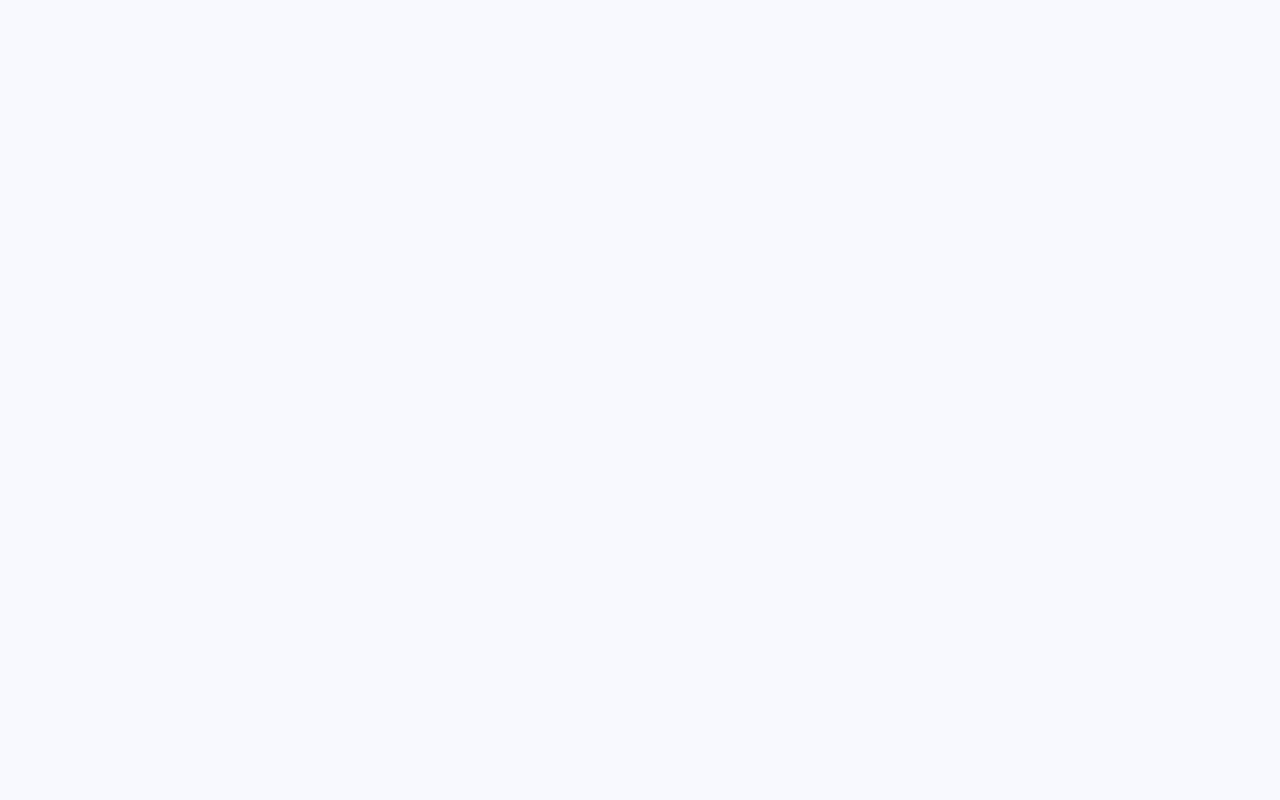
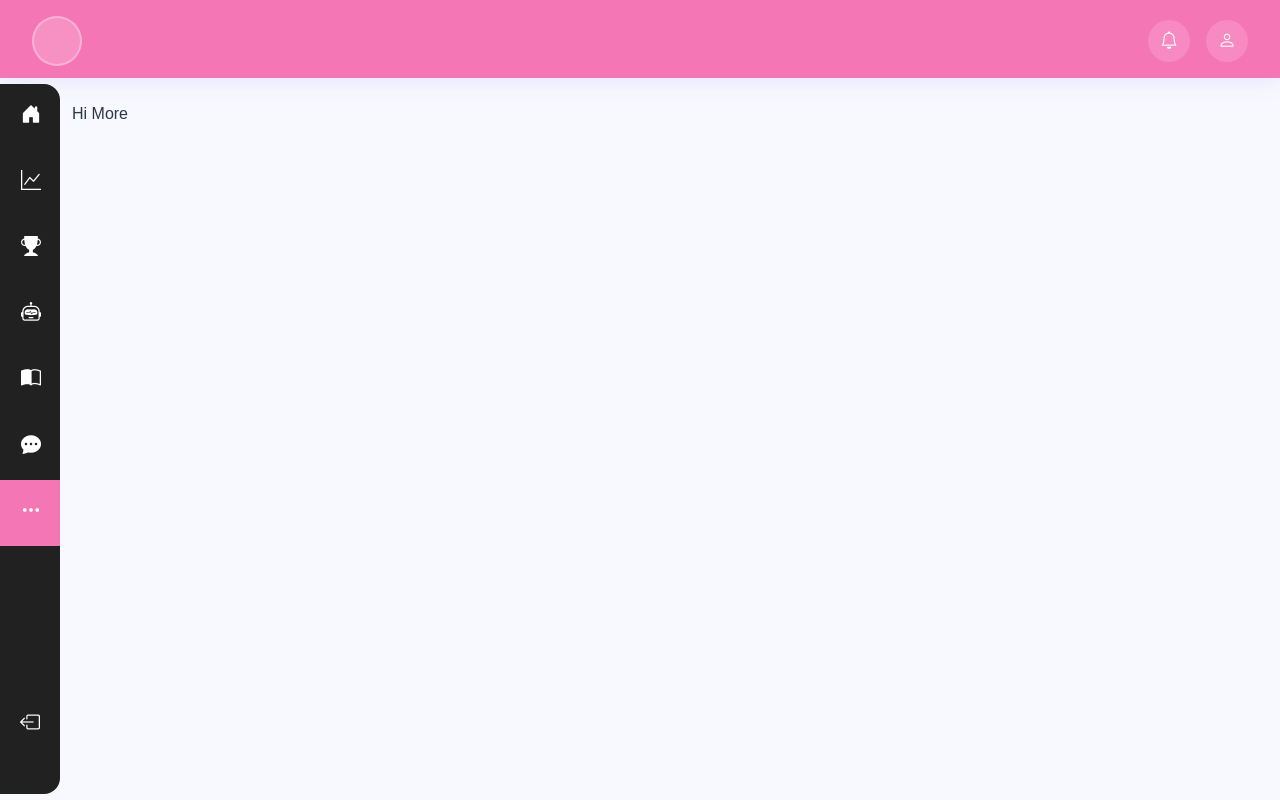
Before and after one commit to nichelleis/Bambinoo, a React (Vite) app in the folder frontend/: page /parent/more in a window 1280 px wide. Before the commit this address had no page. Built offline with nearby package versions, Linux system fonts and the light colour scheme; no server answers.

Commit message:
- Created files for each page in the parent dashboard - Linked everything to gether properly in the ParentLayout and linked everything for functional navigation between each page - fixed issue in nav where the home tab is shown as always active

```diff
--- a/frontend/src/App.jsx
+++ b/frontend/src/App.jsx
@@ -13,7 +13,7 @@ function App() {
       <Route path="/admin" element={<AdminLayout />} />
       <Route path="/doctor" element={<DoctorLayout />} />
       <Route path="/nurse" element={<NurseLayout />} />
-        <Route path="/parent" element={<ParentLayout />} />
+      <Route path="/parent/*" element={<ParentLayout />} />
     </Routes>
   );
 }
--- a/frontend/src/layouts/ParentLayout.jsx
+++ b/frontend/src/layouts/ParentLayout.jsx
@@ -1,11 +1,38 @@
-import Home from "../parent/Pages/home"
+import { Routes, Route } from "react-router-dom";
 
+import DashboardHeader from "../parent/Components/DashBoardHeader";
+import SideNav from "../parent/Components/DashboardNav";
 
-function ParentLayout(){
-  return(
-    <Home></Home>
-  )
+import Home from "../parent/Pages/home";
+import Analytics from "../parent/Pages/Analytics";
+import AIAnalytics from "../parent/Pages/AIAnalytics";
+import Milestones from "../parent/Pages/MileStones";
+import MessageDoctor from "../parent/Pages/MessageDoctor";
+import Education from "../parent/Pages/Education";
+import More from "../parent/Pages/More";
 
+function ParentLayout() {
+  return (
+    <>
+      <DashboardHeader />
+
+      <div className="d-flex">
+        <SideNav />
+
+        <main className="flex-grow-1 p-4 ms-5 main-body">
+          <Routes>
+            <Route index element={<Home />} />
+            <Route path="analytics" element={<Analytics />} />
+            <Route path="milestones" element={<Milestones />} />
+            <Route path="ai-analytics" element={<AIAnalytics />} />
+            <Route path="education" element={<Education />} />
+            <Route path="message-doctor" element={<MessageDoctor />} />
+            <Route path="more" element={<More />} />
+          </Routes>
+        </main>
+      </div>
+    </>
+  );
 }
 
-export default ParentLayout
+export default ParentLayout;
--- a/frontend/src/parent/Components/DashboardNav.jsx
+++ b/frontend/src/parent/Components/DashboardNav.jsx
@@ -19,18 +19,17 @@ function SideNav() {
 
   const menuItems = [
     { name: "Home", path: "/parent", icon: "bi-house-door-fill" },
-    { name: "Analytics", path: "/analytics", icon: "bi-graph-up" },
-    { name: "Milestones", path: "/milestones", icon: "bi-trophy-fill" },
-    { name: "AI Analytics", path: "/ai-analytics", icon: "bi-robot" },
-    { name: "Education", path: "/education", icon: "bi-book-half" },
+    { name: "Analytics", path: "/parent/analytics", icon: "bi-graph-up" },
+    { name: "Milestones", path: "/parent/milestones", icon: "bi-trophy-fill" },
+    { name: "AI Analytics", path: "/parent/ai-analytics", icon: "bi-robot" },
+    { name: "Education", path: "/parent/education", icon: "bi-book-half" },
     {
       name: "Message Doctor",
-      path: "/message-doctor",
+      path: "/parent/message-doctor",
       icon: "bi-chat-dots-fill",
     },
-    { name: "More", path: "/more", icon: "bi-three-dots" },
+    { name: "More", path: "/parent/more", icon: "bi-three-dots" },
   ];
-
   return (
     <nav className={style.mainMenu}>
       <div className={style.area}>
@@ -39,6 +38,7 @@ function SideNav() {
             <li key={item.name}>
               <NavLink
                 to={item.path}
+                end={item.name === "Home"}
                 className={({ isActive }) => (isActive ? "active" : "")}
                 style={({ isActive }) =>
                   isActive
--- /dev/null
+++ b/frontend/src/parent/Pages/AIAnalytics.jsx
@@ -0,0 +1,5 @@
+function AIAnalytics() {
+  return <p>Hi AI</p>;
+}
+
+export default AIAnalytics;
--- /dev/null
+++ b/frontend/src/parent/Pages/Analytics.jsx
@@ -0,0 +1,8 @@
+function Analytics() {
+  return(
+      <p>Hfbsniiiiiiiiiiiiiiiiiiiiiiiiiiiiiiiiccccccccccccccccccccccccccccciii</p>
+
+  )
+}
+
+export default Analytics;
--- /dev/null
+++ b/frontend/src/parent/Pages/Education.jsx
@@ -0,0 +1,5 @@
+function Education() {
+  return <p>Hi Education</p>;
+}
+
+export default Education;
--- /dev/null
+++ b/frontend/src/parent/Pages/MessageDoctor.jsx
@@ -0,0 +1,5 @@
+function MessageDoctor() {
+  return <p>Hi Message</p>;
+}
+
+export default MessageDoctor;
--- /dev/null
+++ b/frontend/src/parent/Pages/MileStones.jsx
@@ -0,0 +1,5 @@
+function Milestones() {
+  return <p>Hi MileStones</p>;
+}
+
+export default Milestones;
--- /dev/null
+++ b/frontend/src/parent/Pages/More.jsx
@@ -0,0 +1,5 @@
+function More() {
+  return <p>Hi More</p>;
+}
+
+export default More;
--- a/frontend/src/parent/Pages/home.jsx
+++ b/frontend/src/parent/Pages/home.jsx
@@ -4,10 +4,7 @@ import DashboardNav from "../Components/DashboardNav";
 function Home() {
   return (
     <>
-      <DashboardHeader />
-      <div>
-        <DashboardNav />
-      </div>
+
     </>
   );
 }
```
Lines whose indentation alone changed are shown as unchanged.
